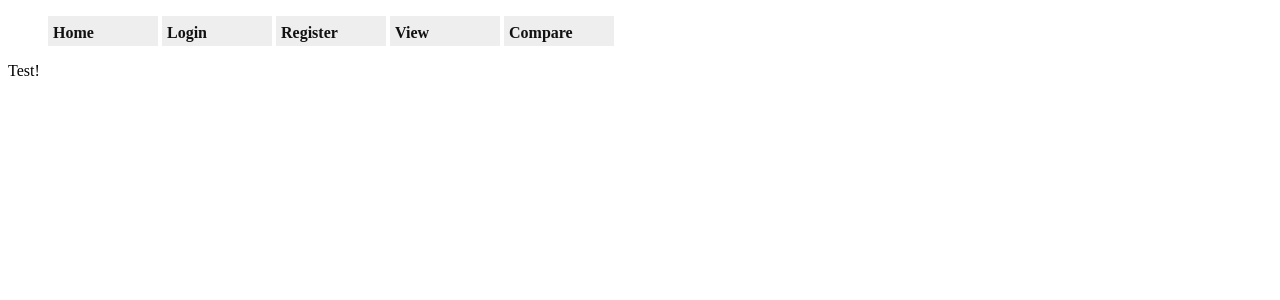
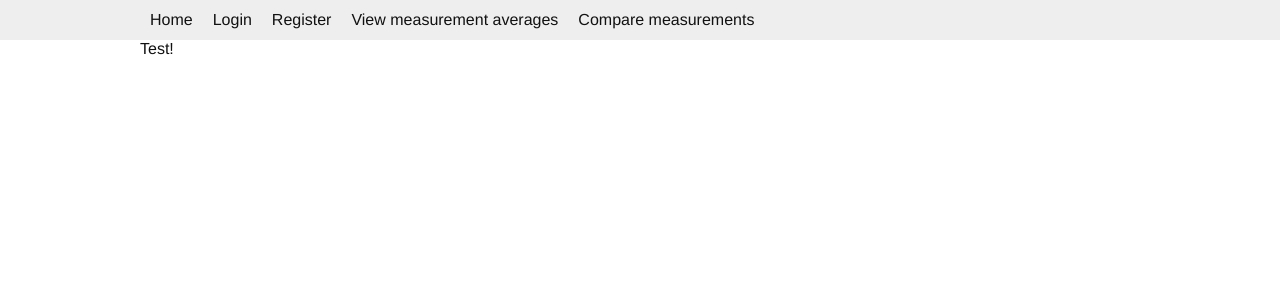
Before and after one commit to Boonstra/4.1WD-EnergySite, a Django app: page / in a window 1280 px wide. Shown: the top 300 px of the page. Run offline with Django 3.2, Linux system fonts and the light colour scheme; parts of the project's set-up code (start-up, migrations or seed data) failed here and were passed over.

Commit message:
Updated stylesheet

```diff
--- a/static/css/style.css
+++ b/static/css/style.css
@@ -1,46 +1,72 @@
-nav a {
+* {
+  color: #111111;
+}
+html,
+body {
+  margin: 0;
+  padding: 0;
+  font-family: "Helvetica Neue", Helvetica, Arial, sans-serif;
+}
+.grey-bar {
+  position: absolute;
+  height: 40px;
+  width: 100%;
+  background: #eeeeee;
+}
+.wrapper {
+  width: 1000px;
+  margin: 0 auto;
+}
+.wrapper nav {
+  width: 1000px;
+  margin: 0 auto;
+  padding: 0;
+  height: 40px;
+}
+.wrapper nav a {
+  line-height: 40px;
   text-decoration: none;
-  color: #111;
-  font-weight: bold;
   display: block;
 }
-nav ul li {
-  display: inline-block;
-  height: 20px;
-  width: 100px;
-  padding: 5px;
-  line-height: 24px;
-  background: #eee;
-  vertical-align: top;
-  list-style: none;
-  cursor: pointer;
-  overflow: hidden;
-}
-nav ul li:hover {
-  height: auto;
-}
-nav ul li ul {
+.wrapper nav ul {
   margin: 0;
   padding: 0;
+  list-style: none;
 }
-nav ul li ul li {
+.wrapper nav ul li {
+  padding: 0 10px;
+  float: left;
+  position: relative;
+  background: #eeeeee;
+}
+.wrapper nav ul li ul {
+  width: auto;
+  margin-left: -10px;
+  display: none;
+  position: absolute;
+}
+.wrapper nav ul li ul li {
+  float: none;
+}
+.wrapper nav ul li ul a {
+  white-space: nowrap;
+}
+.wrapper nav ul li:hover {
+  background: #aaaaaa;
+}
+.wrapper nav ul li:hover ul {
   display: block;
-  padding: 5px;
-  margin: 2px;
-  background: #ccc;
-  list-style: none;
-  cursor: pointer;
 }
-nav ul li ul li:hover {
-  background: #aaa;
-}
-form p label {
+.wrapper form p label {
   display: inline-block;
   width: 250px;
   height: 20px;
 }
-form p input {
+.wrapper form p input {
   display: inline-block;
   width: 300px;
   height: 20px;
 }
+.clear {
+  clear: both;
+}
--- a/static/less/style.less
+++ b/static/less/style.less
@@ -1,55 +1,133 @@
-nav {
-  a {
+// Colors
+@light-grey: #eee;
+@grey: #aaa;
+@text-color: #111;
+
+// Sizes
+@menu-height: 40px;
+@page-width: 1000px;
+
+*
+{
+  color: @text-color;
+}
+
+html,
+body
+{
+  margin: 0;
+  padding: 0;
+
+  font-family: "Helvetica Neue", Helvetica, Arial, sans-serif;
+}
+
+.grey-bar
+{
+  position: absolute;
+
+  height: @menu-height;
+  width: 100%;
+
+  background: @light-grey;
+}
+
+.wrapper
+{
+  width: 1000px;
+
+  margin: 0 auto;
+
+  nav
+  {
+    width: @page-width;
+
+    margin: 0 auto;
+    padding: 0;
+
+    height: @menu-height;
+
+    a
+    {
+      line-height: @menu-height;
+
       text-decoration: none;
-    color: #111;
-    font-weight: bold;
+
       display: block;
     }
-  ul {
-    li {
-      display: inline-block;
-      height: 20px;
-      width: 100px;
-      padding: 5px;
-      line-height: 24px;
-      background: #eee;
-      vertical-align: top;
-      list-style: none;
-      cursor: pointer;
-      overflow:hidden;
-      &:hover {
-        height: auto;
-      }
-      ul {
+
+    ul
+    {
       margin: 0;
       padding: 0;
-        li {
-          display: block;
-          padding: 5px;
-          margin: 2px;
-          background: #ccc;
+
       list-style: none;
-          cursor: pointer;
-          &:hover {
-            background: #aaa;
+
+      li
+      {
+        padding: 0 10px;
+
+        float: left;
+
+        position: relative;
+
+        background: @light-grey;
+
+        ul
+        {
+          width: auto;
+
+          margin-left: -10px;
+
+          display: none;
+
+          position: absolute;
+
+          li
+          {
+            float: none;
+          }
+
+          a
+          {
+            white-space: nowrap;
           }
         }
+
+        &:hover
+        {
+          ul
+          {
+            display: block;
+          }
+
+          background: @grey;
         }
       }
     }
   }
 
-form {
-  p{
-    label {
+  form
+  {
+    p
+    {
+      label
+      {
         display: inline-block;
         width: 250px;
         height: 20px;
       }
-    input {
+
+      input
+      {
         display: inline-block;
         width: 300px;
         height: 20px;
       }
     }
   }
+}
+
+.clear
+{
+  clear: both;
+}
--- a/templates/master.html
+++ b/templates/master.html
@@ -13,6 +13,9 @@
 </head>
 <body>
 
+<div class="grey-bar"></div>
+
+<div class="wrapper">
     <div class="header">
         <nav>
             <ul>
@@ -58,6 +61,7 @@
                 <li><a href="{% url 'measurements.views.compare' %}">Compare measurements</a></li>
             </ul>
         </nav>
+        <div class="clear"></div>
     </div>
 
     {% if messages %}
@@ -71,6 +75,7 @@
     <div class="content">
         {% block content %}{% endblock %}
     </div>
+</div>
 
 </body>
 </html>
```
Lines whose indentation alone changed are shown as unchanged.
